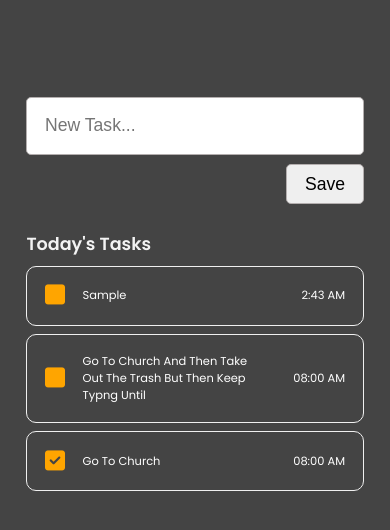
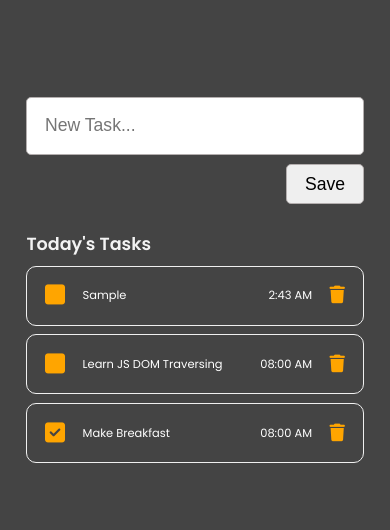
Before and after one commit to EmemEdimo/ToDoList, a plain HTML site: page index.html in a window 390 px wide. Both pictures are taken after typing "Sample" into the empty fields and a click on the button "Save". Drawn offline with Linux system fonts and the light colour scheme.

Commit message:
Implemented tasks delete feature and enter key functionality

```diff
--- a/index.html
+++ b/index.html
@@ -33,13 +33,15 @@
         <ul>
           <li class="li">
             <i class="fa fa-square fa-2x task-state"></i>
-            Go to church and then take out the trash but then keep typng until
+            Learn JS DOM Traversing
             <span class="time">08:00 AM</span>
+            <span class="delete-task"><i class="fa fa-trash fa-2x"></i></span>
           </li>
           <li class="li">
             <i class="fa fa-check-square fa-2x task-state"></i>
-            <div>Go to church</div>
+            <div>Make breakfast</div>
             <span class="time">08:00 AM</span>
+            <span class="delete-task"><i class="fa fa-trash fa-2x"></i></span>
           </li>
         </ul>
       </div>
--- a/script.js
+++ b/script.js
@@ -32,7 +32,7 @@ const createTask = function () {
     const time = taskTime();
     const item = `<li class="li">
             <i class="fa fa-square fa-2x task-state"></i> ${userInput.value}
-            <span class="time">${time}</span>
+            <span class="time">${time}</span><span class="delete-task"><i class="fa fa-trash fa-2x"></i></span>
           </li>`;
 
     tasks.insertAdjacentHTML('afterbegin', item);
@@ -42,8 +42,6 @@ const createTask = function () {
 };
 
 saveBtn.addEventListener('click', createTask);
-
-
 
 const taskState = function (task) {
   if (task.classList.contains('fa-square')) {
@@ -59,5 +57,12 @@ tasks.addEventListener('click', function (e) {
   if (e.target.classList.contains('task-state')) {
     const state = e.target;
     taskState(state);
+  } else if (e.target.classList.contains('fa-trash')) {
+    // const deletedItem = e.target.parentElement.parentElement;
+    e.target.closest('li').remove();
   }
 });
+
+document.addEventListener('keydown', function (e) {
+  if (e.key === 'Enter') createTask();
+});
--- a/style.css
+++ b/style.css
@@ -88,12 +88,20 @@ li {
   min-width: 10rem;
 }
 
-i {
+.task-state {
   justify-self: flex-start;
   cursor: pointer;
   color: orange;
   background-color: #444;
 }
+
+.delete-task {
+  cursor: pointer;
+  color: orange;
+  font-size: 1.5rem;
+}
+
+/* MEDIA QUERIES */
 
 @media (max-width: 600px) {
   .controls {
@@ -144,4 +152,8 @@ i {
   .time {
     min-width: 7rem;
   }
+
+  .delete-task {
+    font-size: 1rem;
+  }
 }
```
